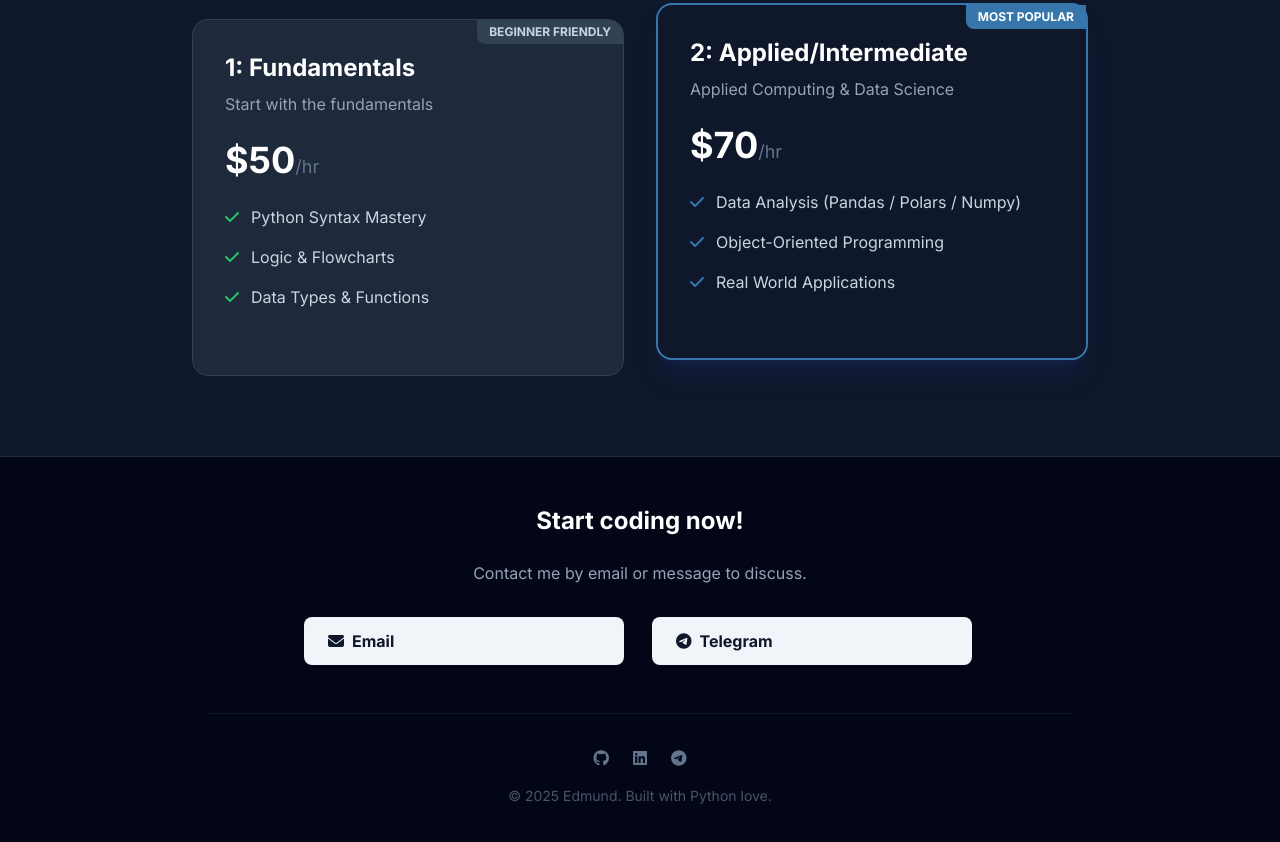
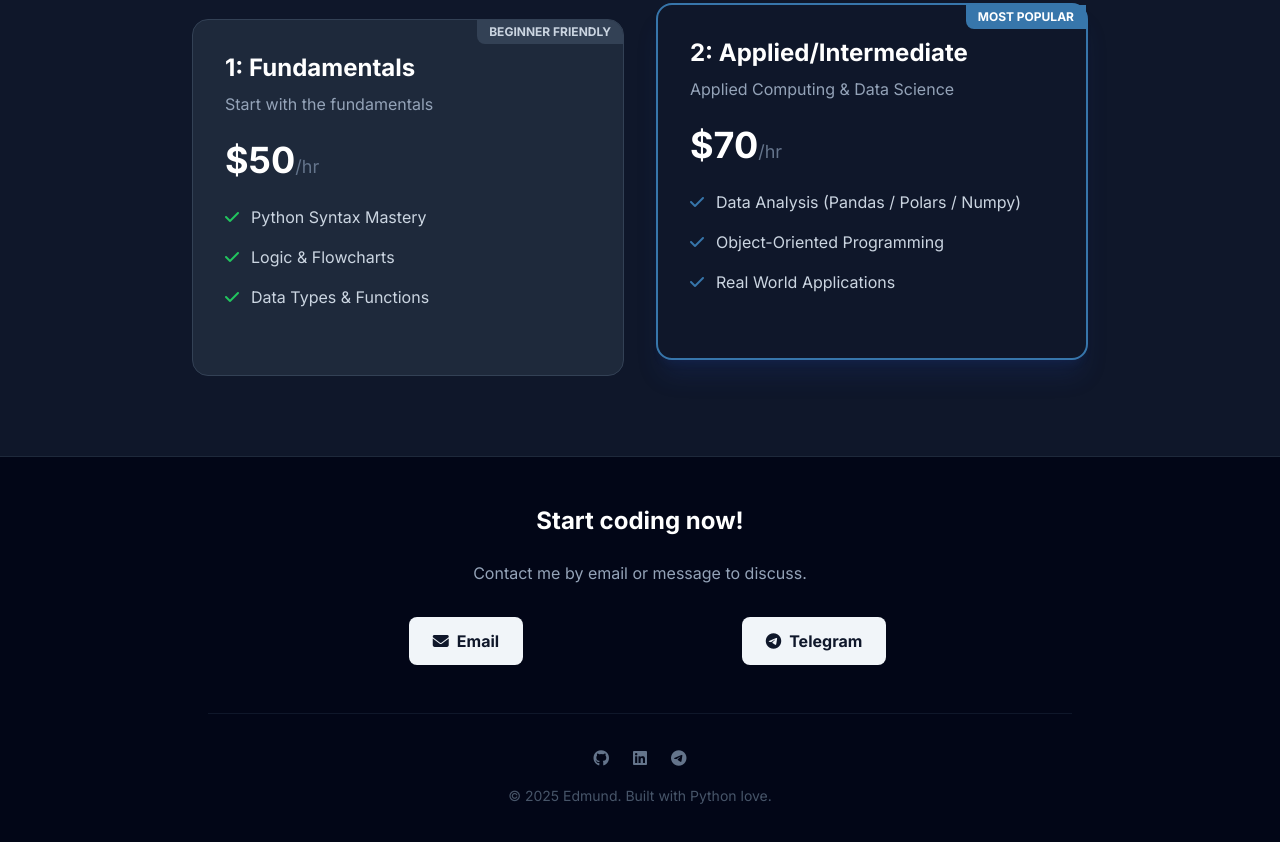
Before and after one commit to edmund870/CodeSmart.py, a plain HTML site: page index.html in a window 1280 px wide. Shown: the part 1131-1973 px from the top of the page. Drawn offline with nearby package versions, Linux system fonts and the light colour scheme.

Commit message:
Update index.html

```diff
--- a/index.html
+++ b/index.html
@@ -54,14 +54,6 @@
                         <span class="text-python-blue">&lt;</span>Code<span class="text-python-yellow">Smart.py</span><span class="text-python-blue">/&gt;</span>
                     </span>
                 </div>
-                <!-- <div class="hidden md:block">
-                    <div class="ml-10 flex items-baseline space-x-8">
-                        <a href="#about" class="hover:text-white transition px-3 py-2 rounded-md text-sm font-medium">About</a>
-                        <a href="#rates" class="hover:text-white transition px-3 py-2 rounded-md text-sm font-medium">Rates</a>
-                        <a href="#resume" class="hover:text-white transition px-3 py-2 rounded-md text-sm font-medium">Credentials</a>
-                        <a href="#contact" class="bg-python-blue hover:bg-blue-600 text-white px-4 py-2 rounded-md text-sm font-medium transition">Start Learning</a>
-                    </div>
-                </div> -->
             </div>
         </div>
     </nav>
@@ -77,10 +69,6 @@
                 Coding is more than a subject—it’s a skill that empowers problem-solving and creativity. <br>
                 Our structured Python tuition takes students from fundamentals to applied projects, giving them the tools to think critically and build real-world solutions.
             </p>
-            <!-- <div class="flex flex-col sm:flex-row gap-4 justify-center lg:justify-start">
-                <a href="#rates" class="px-8 py-3 bg-white text-slate-900 font-bold rounded-lg hover:bg-gray-200 transition">View Rates</a>
-                <a href="#contact" class="px-8 py-3 border border-slate-600 text-white font-bold rounded-lg hover:border-python-blue hover:text-python-blue transition">Contact Me</a>
-            </div> -->
         </div>
 
         <!-- Decorative Code Block -->
@@ -137,13 +125,13 @@
         </div>
     </section>
 
-    <!-- Tuition Rates (Pricing Table) -->
+    <!-- Rates (Pricing Table) -->
     <section id="rates" class="py-20 px-4">
         <div class="max-w-7xl mx-auto">
             <h2 class="text-3xl font-bold text-center text-white mb-12">Rates</h2>
 
             <div class="grid md:grid-cols-2 gap-8 max-w-4xl mx-auto">
-                <!-- Secondary Level -->
+                <!-- Beginner Level -->
                 <div class="bg-slate-800 rounded-2xl p-8 border border-slate-700 hover:border-slate-500 transition relative overflow-hidden">
                     <div class="absolute top-0 right-0 bg-slate-700 px-3 py-1 rounded-bl-lg text-xs text-slate-300 uppercase font-bold">Beginner Friendly</div>
                     <h3 class="text-2xl font-bold text-white mb-2">1: Fundamentals</h3>
@@ -153,13 +141,12 @@
                     <ul class="space-y-4 mb-8 text-slate-300">
                         <li class="flex items-center"><i class="fas fa-check text-green-500 mr-3"></i> Python Syntax Mastery</li>
                         <li class="flex items-center"><i class="fas fa-check text-green-500 mr-3"></i> Logic & Flowcharts</li>
-                        <!-- <li class="flex items-center"><i class="fas fa-check text-green-500 mr-3"></i> O-Level Syllabus Coverage</li> -->
                         <li class="flex items-center"><i class="fas fa-check text-green-500 mr-3"></i> Data Types & Functions</li>
                     </ul>
                     <!-- <a href="#contact" class="block w-full py-3 bg-slate-700 hover:bg-slate-600 text-center text-white rounded-lg font-bold transition">Book Trial</a> -->
                 </div>
 
-                <!-- JC / Advanced Level -->
+                <!-- Intermediate Level -->
                 <div class="bg-slate-900 rounded-2xl p-8 border-2 border-python-blue shadow-xl shadow-blue-900/20 relative transform md:-translate-y-4">
                     <div class="absolute top-0 right-0 bg-python-blue px-3 py-1 rounded-bl-lg text-xs text-white uppercase font-bold">Most Popular</div>
                     <h3 class="text-2xl font-bold text-white mb-2">2: Applied/Intermediate</h3>
@@ -184,7 +171,7 @@
             <p class="text-slate-400 mb-8">
                 Contact me by email or message to discuss.
             </p>
-            <div class="grid grid-cols-1 md:grid-cols-2 gap-6 max-w-2xl mx-auto">
+            <div class="grid grid-cols-1 md:grid-cols-2 gap-6 max-w-2xl mx-auto justify-items-center">
                 <a href="mailto:edmund870@gmail.com" class="inline-flex items-center gap-2 px-6 py-3 bg-slate-100 text-slate-900 rounded-lg font-bold hover:bg-white transition max-w-xs">
                     <i class="fas fa-envelope"></i>
                     Email
```
